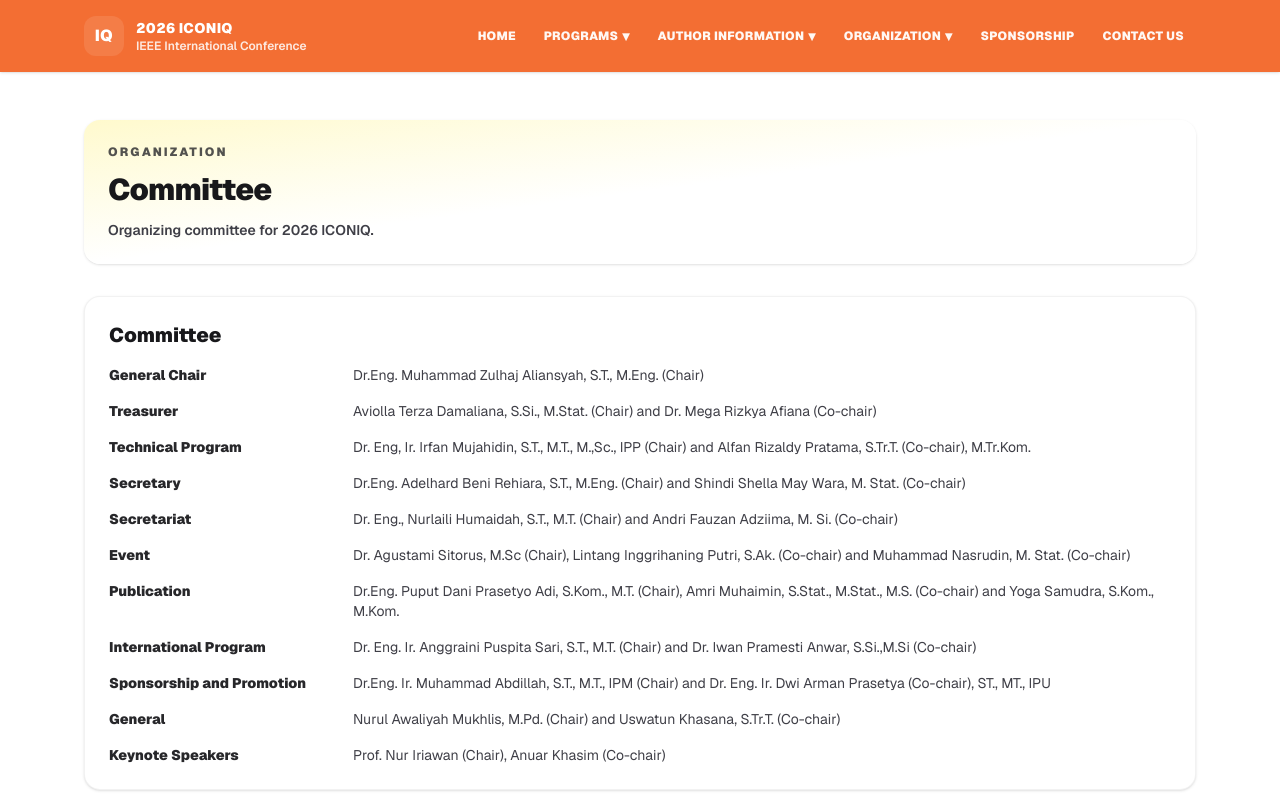
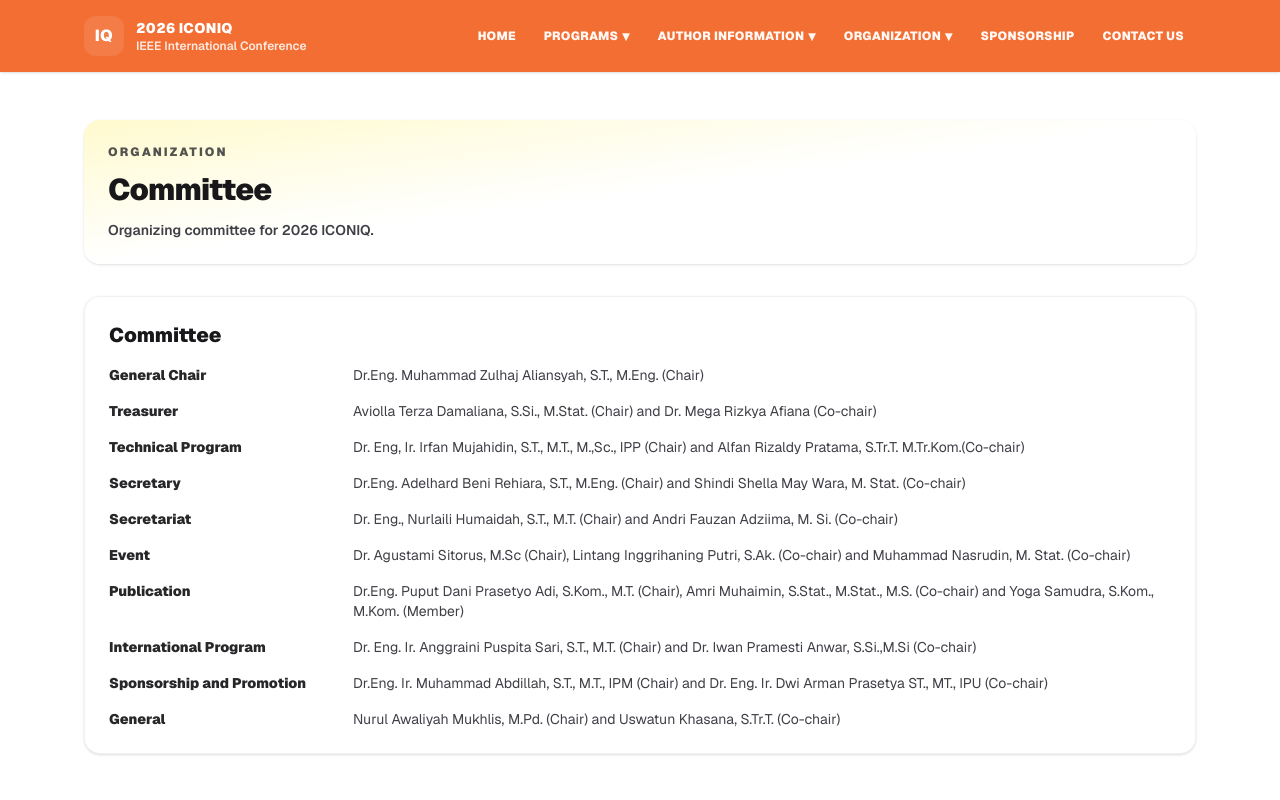
Before and after one commit to helloawuteam-maker/iconic2026, a Next.js app: page /organization in a window 1280 px wide. Shown: the top 800 px of the page. Built offline with nearby package versions, Linux system fonts and the light colour scheme.

Commit message:
update comm

```diff
--- a/app/organization/page.tsx
+++ b/app/organization/page.tsx
@@ -31,8 +31,7 @@
             <div className="grid gap-1 md:grid-cols-[220px_1fr] md:gap-6">
               <dt className="font-black">Technical Program</dt>
               <dd className="text-zinc-700">
-                Dr. Eng, Ir. Irfan Mujahidin, S.T., M.T., M.,Sc., IPP (Chair) and Alfan Rizaldy Pratama, S.Tr.T. (Co-chair),
-                M.Tr.Kom.
+                Dr. Eng, Ir. Irfan Mujahidin, S.T., M.T., M.,Sc., IPP (Chair) and Alfan Rizaldy Pratama, S.Tr.T. M.Tr.Kom.(Co-chair)
               </dd>
             </div>
             <div className="grid gap-1 md:grid-cols-[220px_1fr] md:gap-6">
@@ -57,7 +56,7 @@
               <dt className="font-black">Publication</dt>
               <dd className="text-zinc-700">
                 Dr.Eng. Puput Dani Prasetyo Adi, S.Kom., M.T. (Chair), Amri Muhaimin, S.Stat., M.Stat., M.S. (Co-chair) and Yoga
-                Samudra, S.Kom., M.Kom.
+                Samudra, S.Kom., M.Kom. (Member)
               </dd>
             </div>
             <div className="grid gap-1 md:grid-cols-[220px_1fr] md:gap-6">
@@ -69,17 +68,12 @@
             <div className="grid gap-1 md:grid-cols-[220px_1fr] md:gap-6">
               <dt className="font-black">Sponsorship and Promotion</dt>
               <dd className="text-zinc-700">
-                Dr.Eng. Ir. Muhammad Abdillah, S.T., M.T., IPM (Chair) and Dr. Eng. Ir. Dwi Arman Prasetya (Co-chair),
-                ST., MT., IPU
+                Dr.Eng. Ir. Muhammad Abdillah, S.T., M.T., IPM (Chair) and Dr. Eng. Ir. Dwi Arman Prasetya ST., MT., IPU (Co-chair)
               </dd>
             </div>
             <div className="grid gap-1 md:grid-cols-[220px_1fr] md:gap-6">
               <dt className="font-black">General</dt>
               <dd className="text-zinc-700">Nurul Awaliyah Mukhlis, M.Pd. (Chair) and Uswatun Khasana, S.Tr.T. (Co-chair)</dd>
-            </div>
-            <div className="grid gap-1 md:grid-cols-[220px_1fr] md:gap-6">
-              <dt className="font-black">Keynote Speakers</dt>
-              <dd className="text-zinc-700">Prof. Nur Iriawan (Chair), Anuar Khasim (Co-chair)</dd>
             </div>
           </dl>
         </section>
```
